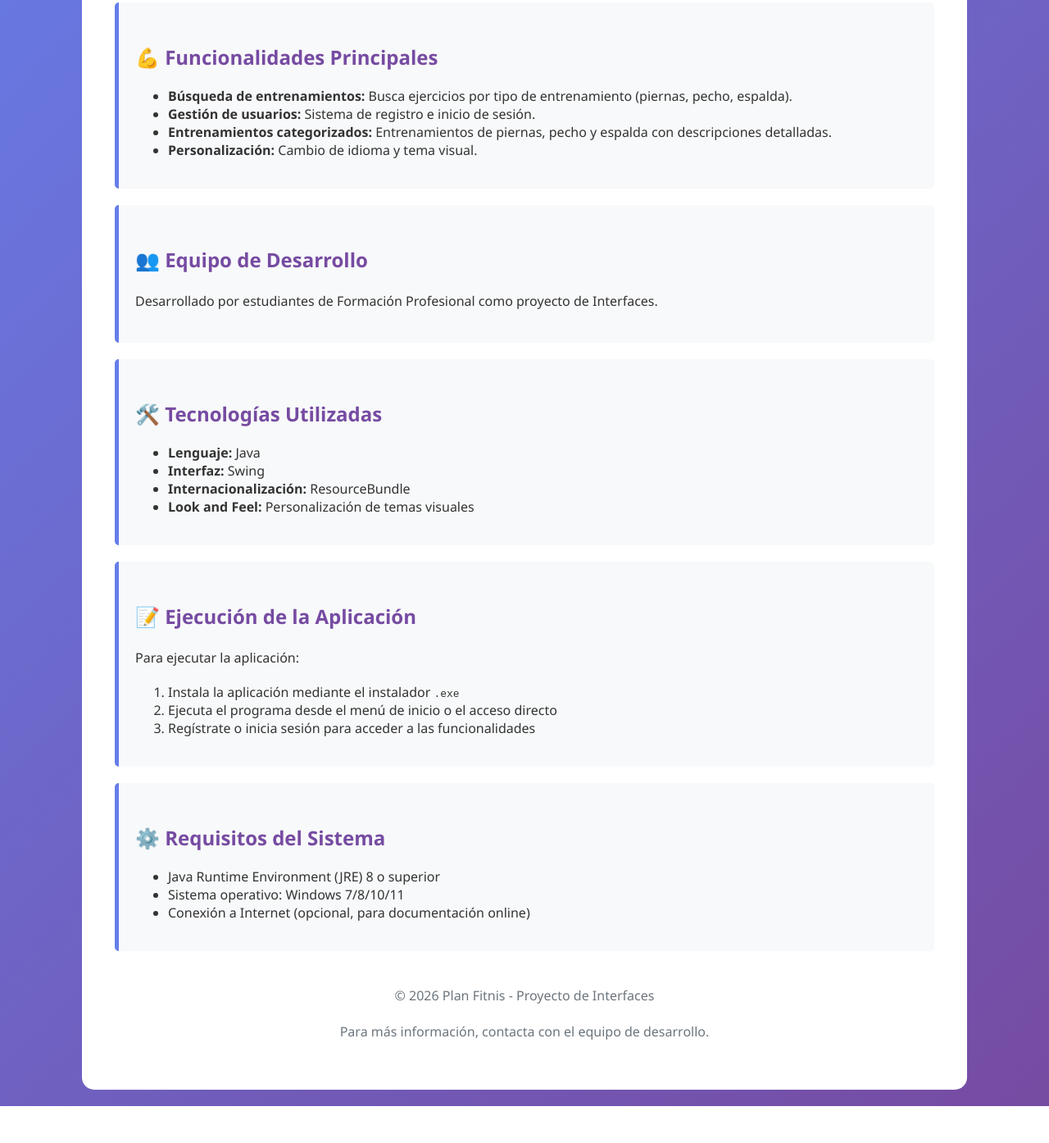
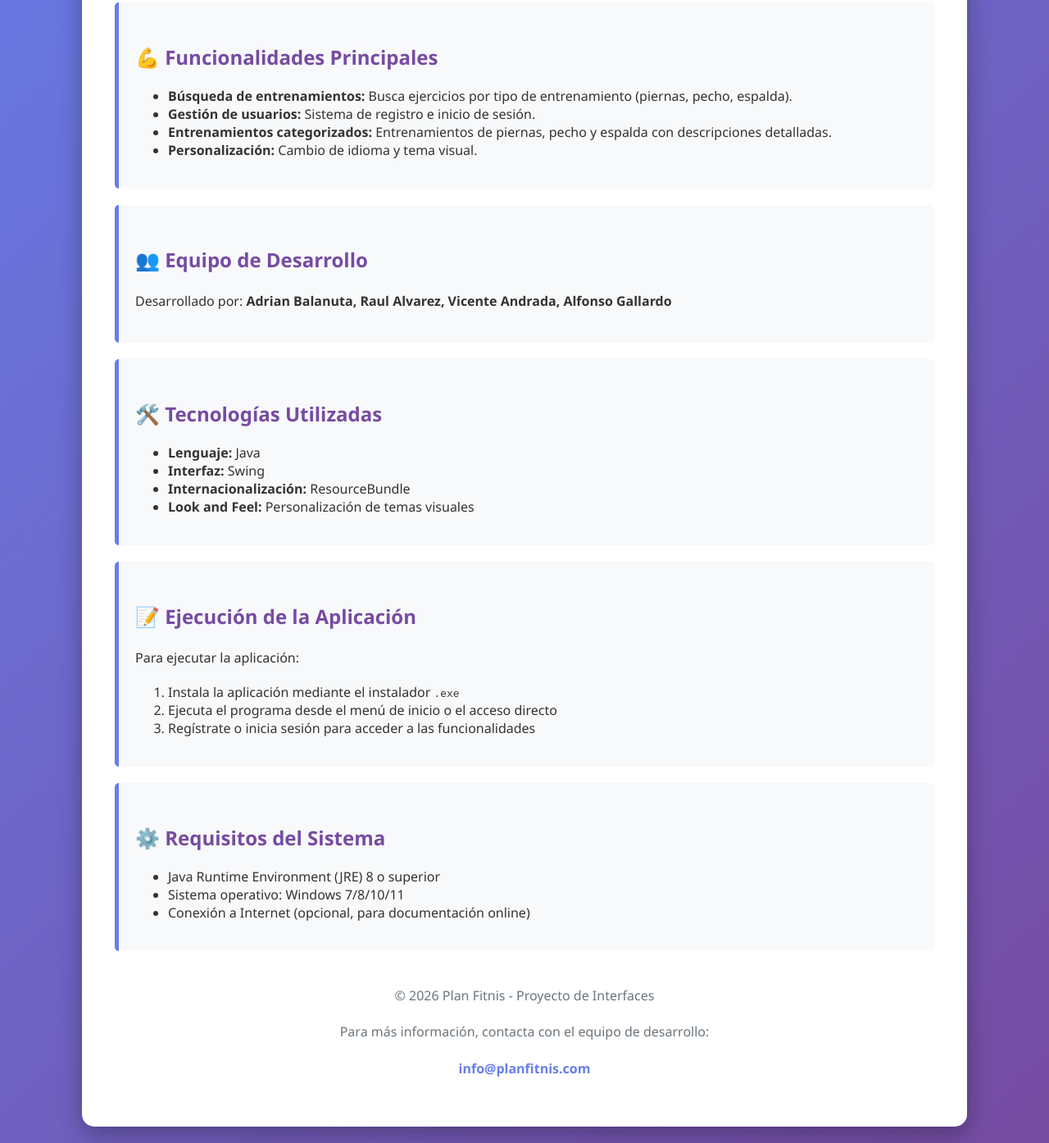
Before and after one commit to R4UL1802/PlanFitnis, a plain HTML site: page docs/index.html in a window 1280 px wide. Shown: the part 372-1766 px from the top of the page at 82% size. Before the commit the page ends 1721 px from the top, so only its background shows below. Drawn offline with Linux system fonts and the light colour scheme.

Commit message:
index.html

```diff
--- a/docs/index.html
+++ b/docs/index.html
@@ -19,7 +19,7 @@
             background: white;
             border-radius: 15px;
             padding: 40px;
-            box-shadow: 0 10px 30px rgba(0, , 0, 0.3);
+            box-shadow: 0 10px 30px rgba(0, 0, 0, 0.3);
         }
 
         h1 {
@@ -68,6 +68,11 @@
         a:hover {
             text-decoration: underline;
         }
+
+        .email {
+            color: #667eea;
+            font-weight: bold;
+        }
     </style>
 </head>
 <body>
@@ -91,7 +96,7 @@
 
         <div class="feature">
             <h2>👥 Equipo de Desarrollo</h2>
-            <p>Desarrollado por estudiantes de Formación Profesional como proyecto de Interfaces.</p>
+            <p>Desarrollado por: <strong>Adrian Balanuta, Raul Alvarez, Vicente Andrada, Alfonso Gallardo</strong></p>
         </div>
 
         <div class="feature">
@@ -125,7 +130,8 @@
 
         <footer>
             <p>© 2026 Plan Fitnis - Proyecto de Interfaces</p>
-            <p>Para más información, contacta con el equipo de desarrollo.</p>
+            <p>Para más información, contacta con el equipo de desarrollo:</p>
+            <p><a href="mailto:info@planfitnis.com" class="email">info@planfitnis.com</a></p>
         </footer>
     </div>
 </body>
```
